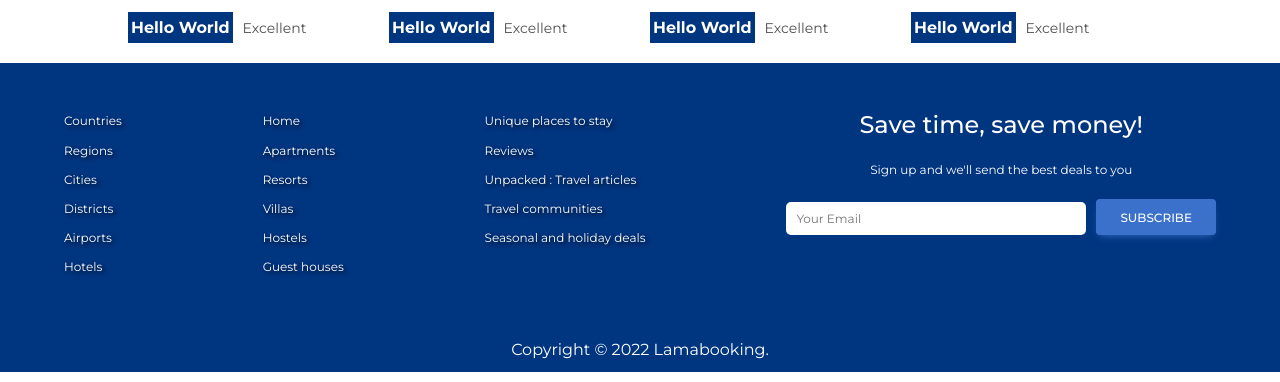
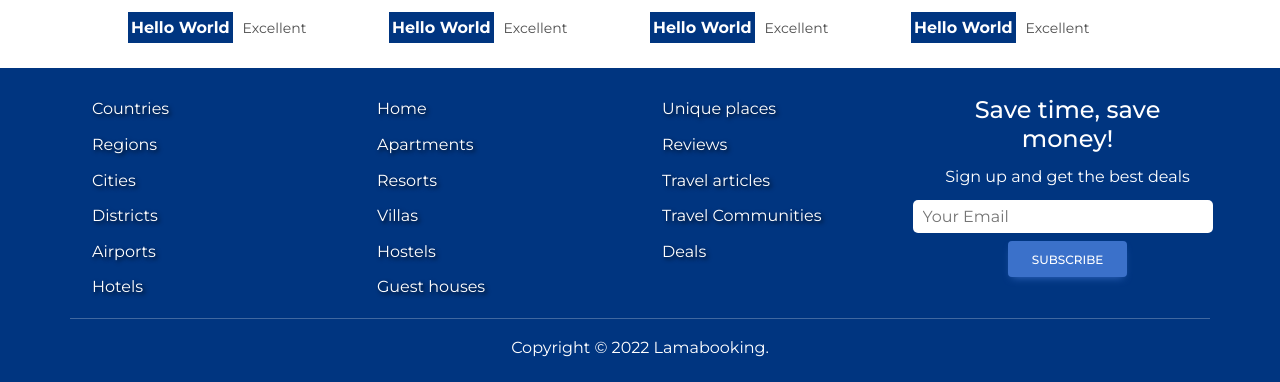
Before and after one commit to SohaibShahzad/desalis.github.io, a React (Create React App) app: page / in a window 1280 px wide. Shown: the part 1748-2130 px from the top of the page. Built offline with nearby package versions, Linux system fonts and the light colour scheme; a web font is replaced by a local one.

Commit message:
Navbar Fixed

```diff
--- a/src/Components/footer/Footer.jsx
+++ b/src/Components/footer/Footer.jsx
@@ -1,12 +1,23 @@
 import style from "./footer.module.css";
 import { Link } from "react-router-dom";
 import MailList from "../mailList/MailList";
+import { useMediaQuery } from "@mui/material";
 
 const Footer = () => {
+  const isXtraSmallScreen = useMediaQuery("(max-width:400px)");
+
   return (
-    <div style={{ backgroundColor: "#003580" }}>
-      <div className={`d-flex pt-5 ${style.footer}`}>
-        <div className={`d-flex justify-content-between align-items-start mx-auto ${style.fLists}`}>
+    <footer
+      className="pt-4 pb-4 text-white custom-footer"
+      style={{ backgroundColor: "#003580", marginTop: "25px" }}
+    >
+      <div className="container text-md-left">
+        <div
+          className={`row  ${
+            isXtraSmallScreen ? "text-center" : "text-start"
+          } text-md-left justify-content-center`}
+        >
+          <div className="col-lg-3 my-1 col-md-6 col-sm-4 col-4">
             <ul className={style.fList}>
               <li className={style.fListItem}>
                 <Link to="/">Countries</Link>
@@ -27,6 +38,8 @@ const Footer = () => {
                 <Link to="/">Hotels</Link>
               </li>
             </ul>
+          </div>
+          <div className="col-lg-3 my-1 col-md-6 col-sm-4 col-4">
             <ul className={style.fList}>
               <li className={style.fListItem}>
                 <Link to="/">Home</Link>
@@ -47,7 +60,90 @@ const Footer = () => {
                 <Link to="/">Guest houses</Link>
               </li>
             </ul>
+          </div>
+          <div className="col-lg-3 my-1 col-md-6 col-sm-4 col-4">
+            <ul className={style.fList}>
+              <li className={style.fListItem}>
+                <Link to="/">Unique places</Link>
+              </li>
+              <li className={style.fListItem}>
+                <Link to="/">Reviews</Link>
+              </li>
+              <li className={style.fListItem}>
+                <Link to="/">Travel articles </Link>
+              </li>
+              <li className={style.fListItem}>
+                <Link to="/">Travel Communities</Link>
+              </li>
+              <li className={style.fListItem}>
+                <Link to="/">Deals</Link>
+              </li>
+            </ul>
+          </div>
+          <div className="col-lg-3 my-1 text-center col-md-6 col-sm-12 col-12">
+            <MailList />
+          </div>
+          <hr className="mt-1" />
+          <div className="row align-items-center">
+            <div className="text-center">Copyright © 2022 Lamabooking.</div>
+          </div>
+        </div>
+      </div>
+    </footer>
+  );
+};
 
+export default Footer;
+
+{
+  /* <div style={{ backgroundColor: "#003580", marginTop: "25px" }}>
+      <div className={`pt-5 ${style.footer}`}>
+        <div className={`row  ${style.fLists}`}>
+          <div className="col-lg-3 my-2 col-md-6 col-sm-4 ">
+            <ul className={style.fList}>
+              <li className={style.fListItem}>
+                <Link to="/">Countries</Link>
+              </li>
+              <li className={style.fListItem}>
+                <Link to="/">Regions</Link>
+              </li>
+              <li className={style.fListItem}>
+                <Link to="/">Cities</Link>
+              </li>
+              <li className={style.fListItem}>
+                <Link to="/">Districts</Link>
+              </li>
+              <li className={style.fListItem}>
+                <Link to="/">Airports</Link>
+              </li>
+              <li className={style.fListItem}>
+                <Link to="/">Hotels</Link>
+              </li>
+            </ul>
+          </div>
+          <div className="col-lg-3 my-2 col-md-6 col-sm-4 ">
+            <ul className={style.fList}>
+              <li className={style.fListItem}>
+                <Link to="/">Home</Link>
+              </li>
+              <li className={style.fListItem}>
+                <Link to="/">Apartments</Link>
+              </li>
+              <li className={style.fListItem}>
+                <Link to="/">Resorts</Link>
+              </li>
+              <li className={style.fListItem}>
+                <Link to="/">Villas</Link>
+              </li>
+              <li className={style.fListItem}>
+                <Link to="/">Hostels</Link>
+              </li>
+              <li className={style.fListItem}>
+                <Link to="/">Guest houses</Link>
+              </li>
+            </ul>
+          </div>
+          <div className="col-lg-3 my-2 col-md-6 col-sm-4 ">
             <ul className={style.fList}>
               <li className={style.fListItem}>
                 <Link to="/">Unique places to stay</Link>
@@ -65,18 +161,15 @@ const Footer = () => {
                 <Link to="/">Seasonal and holiday deals</Link>
               </li>
             </ul>
-        <div>
+          </div>
+          <div className="col-lg-3 my-2 col-md-6 col-sm-12 ">
             <MailList />
           </div>
         </div>
       </div>
       <div className={`${style.fText}`}>Copyright © 2022 Lamabooking.</div>
-    </div>
-  );
-};
-
-export default Footer;
-
+    </div> */
+}
 // import style from "./footer.module.css";
 // import { Link } from "react-router-dom";
 // const Footer = () => {
@@ -129,3 +222,8 @@ export default Footer;
 // };
 
 // export default Footer;
+// const isSmallScreen = useMediaQuery("(max-width:600px)");
+//   const isMediumScreen = useMediaQuery(
+//     "(min-width:601px) and (max-width:960px)"
+//   );
+//   const isLargeScreen = useMediaQuery("(min-width:961px)");
--- a/src/Components/footer/footer.module.css
+++ b/src/Components/footer/footer.module.css
@@ -1,17 +1,17 @@
 .footer {
-  width: 100%;
+  /* width: 100%; */
   font-size: 12px;
   margin-top: 20px;
 }
 
 .fLists {
-  width: 90%;
+  /* width: 90%; */
   margin-bottom: 50px;
 }
 
 .fList {
   list-style: none;
-  padding: 0;
+  padding-left: 10px;
 }
 
 .fListItem {
@@ -26,13 +26,13 @@
 .fText {
   text-align: center;
   color: white;
-  padding-bottom: 10px;
+  /* padding-bottom: 4px; */
 }
 
-@media screen and (max-width: 768px) {
+/* @media screen and (max-width: 768px) {
   .fLists {
     flex-direction: column;
   }
 
 
-}
+} */
--- a/src/Components/mailList/MailList.jsx
+++ b/src/Components/mailList/MailList.jsx
@@ -4,7 +4,7 @@ const MailList = () => {
   return (
     <div className="mail">
       <h1 className="mailTitle">Save time, save money!</h1>
-      <span className="mailDesc">Sign up and we'll send the best deals to you</span>
+      <span className="mailDesc">Sign up and get the best deals</span>
       <div className="mailInputContainer">
         <input type="text" placeholder="Your Email" />
         <button className="btn btn-primary">Subscribe</button>
--- a/src/Components/mailList/mailList.css
+++ b/src/Components/mailList/mailList.css
@@ -4,7 +4,7 @@
   display: flex;
   flex-direction: column;
   align-items: center;
-  gap: 20px;
+  gap: 10px;
 }
 
 .mailInputContainer>input {
@@ -18,6 +18,7 @@
 
 .mailInputContainer>button {
   /* height: 30px; */
+  margin-top: 8px;
   font-weight: 500;
   cursor: pointer;
 
```
Lines whose indentation alone changed are shown as unchanged.
